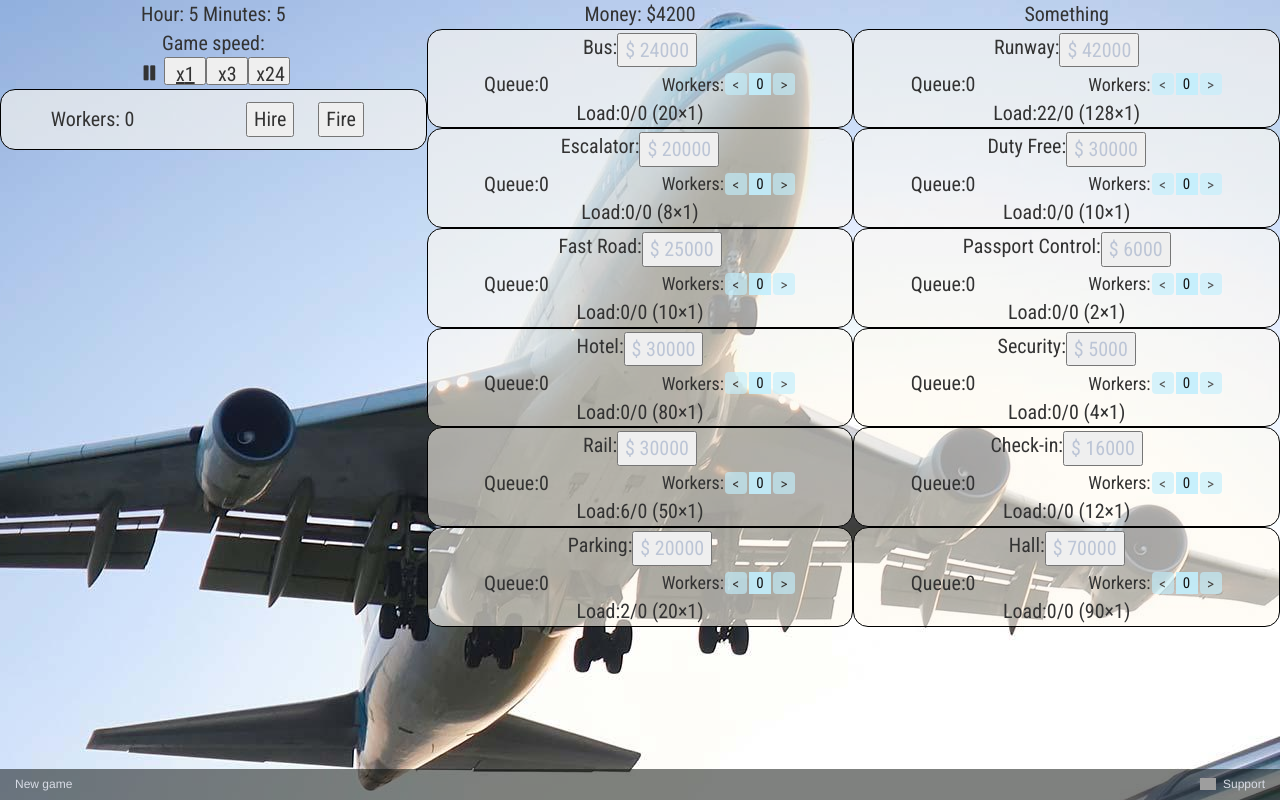
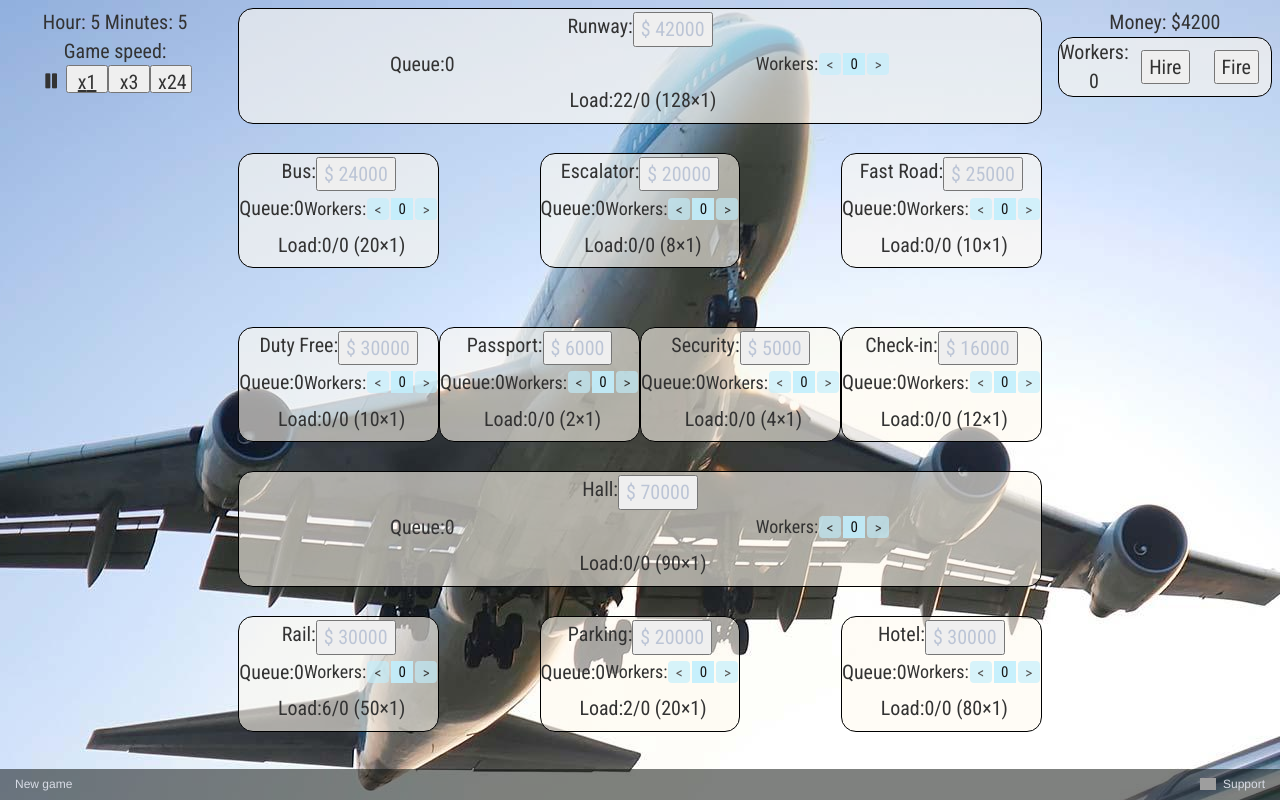
Before and after one commit to gapak/airport-simulator, a React (Create React App) app: page / in a window 1280 px wide. Built offline with nearby package versions, Linux system fonts and the light colour scheme; grey boxes are pictures that could not be loaded.

Commit message:
Refactor view

```diff
--- a/src/App.js
+++ b/src/App.js
@@ -128,33 +128,40 @@ class App extends Component {
                                 <GinGameMenu state={state} gin={this.gin} speeds={[1, 3, 24]} />
                             </div>
                         </div>
+                    </div>
 
+                    <div className="flex-container-column">
+                        {constructionBox(constructions.runway)}
+                        <div className="constructionsRow">
+                            {constructionBox(constructions.bus)}
+                            {constructionBox(constructions.escalator)}
+                            {constructionBox(constructions.fastRoad)}
+                        </div>
+
+                        <div className="constructionsRow">
+                            {constructionBox(constructions.dutyFree)}
+                            {constructionBox(constructions.passport)}
+                            {constructionBox(constructions.security)}
+                            {constructionBox(constructions.checkIn)}
+                        </div>
+
+                        {constructionBox(constructions.hall)}
+
+                        <div className="constructionsRow">
+                            {constructionBox(constructions.rail)}
+                            {constructionBox(constructions.parking)}
+                            {constructionBox(constructions.hotel)}
+                        </div>
+                    </div>
+
+                    <div className="flex-container-column">
+                        <div className="">Money: ${state.money}</div>
                         <div className="center smallBorders background">Workers: {state.workers}
                             <div className="center">
                                 <div className="fat"><HireGinButton item={workersActions.hire}/></div>
                                 <div className="fat"><HireGinButton item={workersActions.fire}/></div>
                             </div>
                         </div>
-                    </div>
-
-                    <div className="flex-container-column">
-                        <div className="">Money: ${state.money}</div>
-                        {constructionBox(constructions.bus)}
-                        {constructionBox(constructions.escalator)}
-                        {constructionBox(constructions.fastRoad)}
-                        {constructionBox(constructions.hotel)}
-                        {constructionBox(constructions.rail)}
-                        {constructionBox(constructions.parking)}
-                    </div>
-
-                    <div className="flex-container-column">
-                        <div>Something</div>
-                        {constructionBox(constructions.runway)}
-                        {constructionBox(constructions.dutyFree)}
-                        {constructionBox(constructions.passport)}
-                        {constructionBox(constructions.security)}
-                        {constructionBox(constructions.checkIn)}
-                        {constructionBox(constructions.hall)}
                     </div>
                 </div>
 
--- a/src/css/index.css
+++ b/src/css/index.css
@@ -41,6 +41,14 @@ html, body {
     align-items: center;
 }
 
+.constructionsRow {
+    display: flex;
+    flex-direction: row;
+    justify-content: space-between;
+    align-items: center;
+    height: 100%;
+}
+
 .disabled {
     color: #BCC5D6;
 }
@@ -60,6 +68,8 @@ html, body {
     flex-direction: column;
     width: 100%;
     text-align: center;
+    margin: 3px;
+    padding: 5px;
 }
 
 .flex-container-row {
--- a/src/gamedata/constructions.js
+++ b/src/gamedata/constructions.js
@@ -23,6 +23,7 @@ export const constructionBandwidthWithWorkers = (state, item_key) => {
     }
 
     if (workersNumber === state.constructions[item_key]) {
+        console.log(item_key, ' ', defaultBandwidth);
         return defaultBandwidth;
     }
 
@@ -348,7 +349,7 @@ export const constructions = {
             state.money += passengers_count * 10;
             return state;
         },
-        name:        'Passport Control',
+        name:        'Passport',
         cost:        {money: 6000},
         bandwidth:   2,
         workersBandwidth: 1,
```
Also changed, not shown: src/game/core/rules.js (+0 -9 lines).
